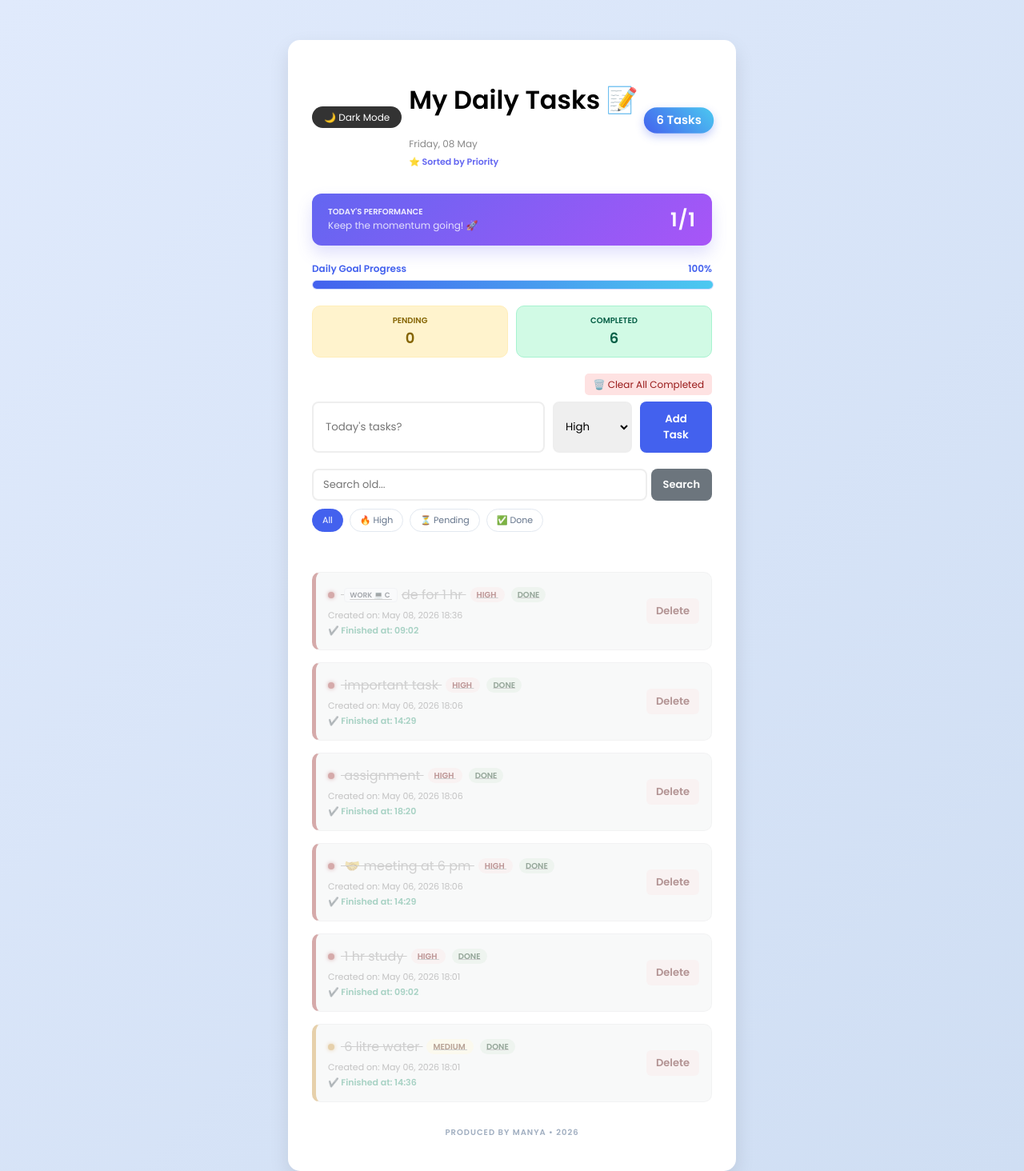
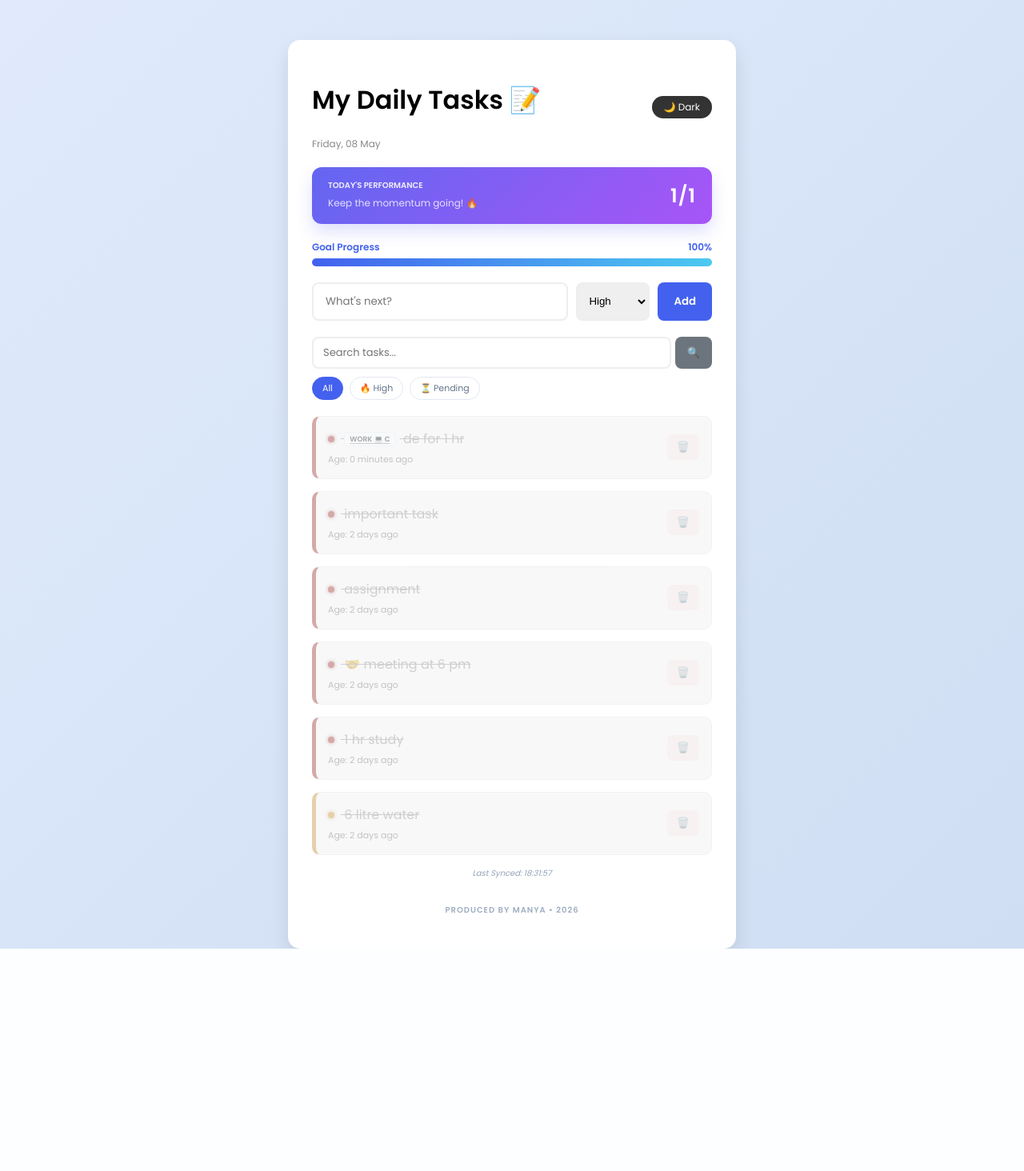
Before and after one commit to manyatagupta/productivity_tracker, a Django app: page / in a window 1280 px wide. Shown: the whole page at 80% size. After the commit the page ends 1186 px from the top, so only its background shows below. Run offline with Django 5.2, Linux system fonts and the light colour scheme; data comes from the database, SQL or seed files in the repository; both versions use the stored data as it was after the commit.

Commit message:
Added search and sync features

```diff
--- a/tracker/templates/tracker/index.html
+++ b/tracker/templates/tracker/index.html
@@ -74,23 +74,22 @@
             100% { transform: scale(1); }
         }
 
-        /* --- COMMIT 1 (Day 9): Performance Score Card --- */
-        .score-card {
-            background: linear-gradient(135deg, #6366f1, #a855f7);
-            color: white;
-            padding: 15px 20px;
-            border-radius: 12px;
-            margin-bottom: 20px;
-            display: flex;
-            justify-content: space-between;
-            align-items: center;
-            box-shadow: 0 10px 20px rgba(99, 102, 241, 0.2);
+        /* --- COMMIT 1 (Day 11): Search Highlight & Footer Styles --- */
+        mark {
+            background: #fde047;
+            color: #000;
+            padding: 0 2px;
+            border-radius: 2px;
+            font-weight: 600;
         }
 
-        .score-info span { display: block; }
-        .score-label { font-size: 10px; font-weight: 600; text-transform: uppercase; opacity: 0.9; }
-        .score-sub { font-size: 12px; opacity: 0.8; }
-        .score-value { font-size: 24px; font-weight: 800; letter-spacing: 1px; }
+        .sync-text {
+            font-size: 10px;
+            color: #94a3b8;
+            text-align: center;
+            margin-top: 10px;
+            font-style: italic;
+        }
 
         .urgent-flash {
             font-size: 9px;
@@ -265,42 +264,21 @@
         .filter-btn:hover { background: #f8fafc; border-color: #cbd5e1; }
         .filter-active { background: #4361ee !important; color: white !important; border-color: #4361ee !important; }
 
-        .header-info {
+        .score-card {
+            background: linear-gradient(135deg, #6366f1, #a855f7);
+            color: white;
+            padding: 15px 20px;
+            border-radius: 12px;
+            margin-bottom: 20px;
             display: flex;
             justify-content: space-between;
             align-items: center;
-            margin-bottom: 20px;
+            box-shadow: 0 10px 20px rgba(99, 102, 241, 0.2);
         }
 
-        @keyframes pulse-animation {
-            0% { transform: scale(1); }
-            50% { transform: scale(1.08); }
-            100% { transform: scale(1); }
-        }
-
-        .task-count {
-            background: linear-gradient(45deg, #4361ee, #4cc9f0);
-            color: white;
-            padding: 5px 15px;
-            border-radius: 50px;
-            font-size: 14px;
-            font-weight: 600;
-            box-shadow: 0 4px 10px rgba(67, 97, 238, 0.3);
-            animation: pulse-animation 2s infinite ease-in-out;
-        }
-
-        .status-badge {
-            font-size: 10px;
-            padding: 2px 8px;
-            border-radius: 10px;
-            text-transform: uppercase;
-            font-weight: bold;
-            margin-left: 8px;
-            vertical-align: middle;
-        }
-
-        .status-pending { background: #fff3cd; color: #856404; }
-        .status-completed { background: #d4edda; color: #155724; }
+        .score-label { font-size: 10px; font-weight: 600; text-transform: uppercase; opacity: 0.9; display: block; }
+        .score-sub { font-size: 12px; opacity: 0.8; }
+        .score-value { font-size: 24px; font-weight: 800; letter-spacing: 1px; }
 
         @media (max-width: 480px) {
             .main-wrapper { width: 95%; padding: 20px; }
@@ -333,12 +311,6 @@
             text-align: center;
             transition: 0.3s;
         }
-
-        .dark-mode .empty-msg {
-            background: #1a1a2e;
-            border-color: #4cc9f0;
-            color: #e2e8f0;
-        }
     </style>
 </head>
 <body class="{% if dark_mode %}dark-mode{% endif %}">
@@ -354,86 +326,55 @@
             {% endfor %}
         {% endif %}
 
-        <div class="header-info">
-            <div style="text-align: right; margin-bottom: 10px;">
-                <a href="?toggle_dark=1" style="text-decoration: none; background: #333; color: white; padding: 5px 15px; font-size: 12px; border-radius: 20px;">
-                    {% if dark_mode %}☀️ Light Mode{% else %}🌙 Dark Mode{% endif %}
-                </a>
-            </div>
+        <div class="header-info" style="display: flex; justify-content: space-between; align-items: center; margin-bottom: 20px;">
             <div>
                 <h1>My Daily Tasks 📝</h1>
                 <p style="font-size: 12px; color: #888; margin: 0;">{{ now|date:"l, d F" }}</p>
-                <p style="font-size: 11px; color: #6366f1; margin-top: 5px; font-weight: 600;">⭐ Sorted by Priority</p>
             </div>
-            <span class="task-count">{{ tasks|length }} Tasks</span>
+            <a href="?toggle_dark=1" style="text-decoration: none; background: #333; color: white; padding: 5px 15px; font-size: 12px; border-radius: 20px;">
+                {% if dark_mode %}☀️ Light{% else %}🌙 Dark{% endif %}
+            </a>
         </div>
 
         <div class="score-card">
-            <div class="score-info">
+            <div>
                 <span class="score-label">Today's Performance</span>
-                <span class="score-sub">Keep the momentum going! 🚀</span>
+                <span class="score-sub">Keep the momentum going! 🔥</span>
             </div>
             <div class="score-value">{{ today_score }}</div>
         </div>
 
         <div style="margin-bottom: 20px;">
             <div style="display: flex; justify-content: space-between; align-items: center; margin-bottom: 5px;">
-                <span style="font-size: 12px; font-weight: 600; color: #4361ee;">Daily Goal Progress</span>
+                <span style="font-size: 12px; font-weight: 600; color: #4361ee;">Goal Progress</span>
                 <span style="font-size: 12px; font-weight: 600; color: #4361ee;">{{ progress_percent }}%</span>
             </div>
-            <div style="width: 100%; background: #e0e7ff; height: 10px; border-radius: 10px; overflow: hidden; border: 1px solid rgba(67, 97, 238, 0.1);">
+            <div style="width: 100%; background: #e0e7ff; height: 10px; border-radius: 10px; overflow: hidden;">
                 <div class="progress-inner" style="width: {{ progress_percent }}%;"></div>
             </div>
         </div>
 
-        <div style="display: flex; gap: 10px; margin-bottom: 20px;">
-            <div style="flex: 1; background: #fff3cd; padding: 10px; border-radius: 10px; text-align: center; border: 1px solid #ffeeba;">
-                <span style="display: block; font-size: 10px; color: #856404; font-weight: 600; text-transform: uppercase;">Pending</span>
-                <strong style="font-size: 18px; color: #856404;">{{ pending_count }}</strong>
-            </div>
-            <div style="flex: 1; background: #d1fae5; padding: 10px; border-radius: 10px; text-align: center; border: 1px solid #a7f3d0;">
-                <span style="display: block; font-size: 10px; color: #065f46; font-weight: 600; text-transform: uppercase;">Completed</span>
-                <strong style="font-size: 18px; color: #065f46;">{{ completed_count }}</strong>
-            </div>
-        </div>
-
-        <div style="margin-bottom: 10px; text-align: right;">
-            <a href="?clear_completed=true"
-               onclick="return confirm('Did you want to remove all the completed tasks?')"
-               style="font-size: 12px; color: #991b1b; text-decoration: none; background: #fee2e2; padding: 5px 10px; border-radius: 5px;">
-               🗑️ Clear All Completed
-            </a>
-        </div>
-
         <form method="POST" class="input-group">
             {% csrf_token %}
-            <input type="text" name="title" placeholder="Today's tasks?" required>
-            <select name="priority" style="padding: 10px; border-radius: 8px; border: 2px solid #eee; font-family: 'Poppins';">
+            <input type="text" name="title" placeholder="What's next?" required>
+            <select name="priority" style="padding: 10px; border-radius: 8px; border: 2px solid #eee;">
                 <option value="low">Low</option>
                 <option value="medium">Medium</option>
                 <option value="high" selected>High</option>
             </select>
-            <button type="submit">Add Task</button>
+            <button type="submit">Add</button>
         </form>
 
         <form method="GET" style="margin-bottom: 10px; display: flex; gap: 5px;">
-            <input type="text" name="search" placeholder="Search old..."
-                   value="{{ request.GET.search }}"
-                   style="font-size: 13px; padding: 8px 12px; flex: 1;">
-            <button type="submit" style="padding: 8px 15px; background: #6c757d; font-size: 13px;">Search</button>
-            {% if request.GET.search %}
-                <a href="/" style="text-decoration: none; padding: 8px 15px; background: #f1f3f5; color: #333; border-radius: 8px; font-size: 13px;">Clear</a>
-            {% endif %}
+            <input type="text" name="search" placeholder="Search tasks..." value="{{ search_query }}" style="font-size: 13px; padding: 8px 12px; flex: 1; border-radius: 8px; border: 2px solid #eee;">
+            <button type="submit" style="padding: 8px 15px; background: #6c757d; font-size: 13px;">🔍</button>
         </form>
 
-        <div style="display: flex; gap: 8px; margin-bottom: 20px; overflow-x: auto; padding-bottom: 5px;">
+        <div style="display: flex; gap: 8px; margin-bottom: 20px; overflow-x: auto;">
             <a href="/" class="filter-btn {% if not request.GET.filter %}filter-active{% endif %}">All</a>
             <a href="?filter=high" class="filter-btn {% if request.GET.filter == 'high' %}filter-active{% endif %}">🔥 High</a>
             <a href="?filter=pending" class="filter-btn {% if request.GET.filter == 'pending' %}filter-active{% endif %}">⏳ Pending</a>
-            <a href="?filter=completed" class="filter-btn {% if request.GET.filter == 'completed' %}filter-active{% endif %}">✅ Done</a>
         </div>
-
-        <br>
 
         <div class="task-list">
             {% for task in tasks %}
@@ -443,72 +384,35 @@
                             <span class="priority-dot dot-{{ task.priority }}"></span>
 
                             {% if "[" in task.title and "]" in task.title %}
-                                <span class="task-tag">
-                                    {{ task.title|slice:"1:10"|cut:"]" }}
-                                </span>
+                                <span class="task-tag">{{ task.title|slice:"1:10"|cut:"]" }}</span>
                                 {{ task.title|slice:"11:" }}
                             {% else %}
                                 {{ task.title }}
                             {% endif %}
 
-                            <span class="priority-badge badge-{{ task.priority }}">
-                                {{ task.priority }}
-                            </span>
-
                             {% if not task.is_completed and task.is_overdue %}
                                 <span class="urgent-flash">⚠️ OVERDUE</span>
                             {% endif %}
-
-                            {% if task.is_completed %}
-                                <span class="status-badge status-completed">Done</span>
-                            {% else %}
-                                <span class="status-badge status-pending">Pending</span>
-                            {% endif %}
                         </span>
                         <small style="color: #888; display: block; font-size: 11px; margin-top: 5px;">
-                            Created on: {{ task.created_at|date:"M d, Y H:i" }}
+                            Age: {{ task.created_at|timesince }} ago
                         </small>
-
-                        {% if task.is_completed and task.completed_at %}
-                        <small style="color: #10b981; display: block; font-size: 11px; font-weight: 600; margin-top: 2px;">
-                            ✔️ Finished at: {{ task.completed_at|date:"H:i" }}
-                        </small>
-                        {% endif %}
                     </div>
 
                     <div class="actions">
                         {% if not task.is_completed %}
-                            <a href="#" onclick="editTask('{{ task.id }}', '{{ task.title }}')" class="btn-edit">Edit</a>
                             <a href="?complete={{ task.id }}" class="btn-done">Done</a>
                         {% endif %}
-                        <a href="?delete={{ task.id }}" class="btn-delete" onclick="return confirm('Kya aap sach mein is task ko hatana chahte hain?')">Delete</a>
+                        <a href="?delete={{ task.id }}" class="btn-delete" onclick="return confirm('Delete this?')">🗑️</a>
                     </div>
                 </div>
             {% empty %}
-                <div class="empty-msg">
-                    {% if request.GET.search or request.GET.filter %}
-                        <div style="font-size: 50px; margin-bottom: 10px;">🔍</div>
-                        <h3 style="margin: 0; color: #4361ee;">No Tasks Found</h3>
-                        <p style="font-size: 14px; margin-top: 5px;">Hume is filter ke saath koi task nahi mila.</p>
-                    {% else %}
-                        <div style="font-size: 50px; margin-bottom: 10px;">🎉</div>
-                        <h3 style="margin: 0; color: #4361ee;">Sab Kaam Ho Gaya!</h3>
-                        <p style="font-size: 14px; margin-top: 5px;">RIGHTNOW NO PENDING TASKS!</p>
-                    {% endif %}
-                </div>
+                <div class="empty-msg"><h3>No tasks here! ✨</h3></div>
             {% endfor %}
         </div>
 
+        <p class="sync-text">Last Synced: {{ now|date:"H:i:s" }}</p>
         <p class="footer-text">PRODUCED BY MANYA &bull; 2026</p>
     </div>
-
-    <script>
-        function editTask(id, currentTitle) {
-            let newTitle = prompt("Update your task title:", currentTitle);
-            if (newTitle != null && newTitle.trim() !== "") {
-                window.location.href = `?edit_id=${id}&new_title=${encodeURIComponent(newTitle)}`;
-            }
-        }
-    </script>
 </body>
 </html>
--- a/tracker/views.py
+++ b/tracker/views.py
@@ -97,7 +97,7 @@ def index(request):
             pass
         return redirect('index')
 
-    # 6. SEARCH, FILTER & URGENCY LOGIC
+    # --- COMMIT 1 (Day 11): SEARCH & FILTER ENHANCEMENT ---
     search_query = request.GET.get('search', '')
     filter_type = request.GET.get('filter', 'all')
 
@@ -115,6 +115,7 @@ def index(request):
 
     tasks = tasks.order_by('priority', '-created_at')
 
+    # Urgency logic check
     for task in tasks:
         if not task.is_completed:
             if timezone.now() - task.created_at > timedelta(hours=24):
@@ -122,12 +123,10 @@ def index(request):
             else:
                 task.is_overdue = False
 
-    # --- COMMIT 1 (Day 9): TODAY'S PERFORMANCE LOGIC ---
+    # Today's score stats
     today = timezone.now().date()
     tasks_created_today = Task.objects.filter(created_at__date=today).count()
     tasks_done_today = Task.objects.filter(completed_at__date=today, is_completed=True).count()
-
-    # Simple score formatting
     today_score = f"{tasks_done_today}/{tasks_created_today}" if tasks_created_today > 0 else "0/0"
 
     # 7. PROGRESS & STATISTICS CALCULATION
@@ -146,6 +145,7 @@ def index(request):
         'dark_mode': dark_mode,
         'pending_count': pending_tasks_count,
         'completed_count': completed_tasks_count,
-        'today_score': today_score, # Naya data
-        'now': timezone.now(),
+        'today_score': today_score,
+        'search_query': search_query, # Important for highlight logic
+        'now': timezone.now(), # For Last Synced footer
     })
```
Also changed, not shown: db.sqlite3.
